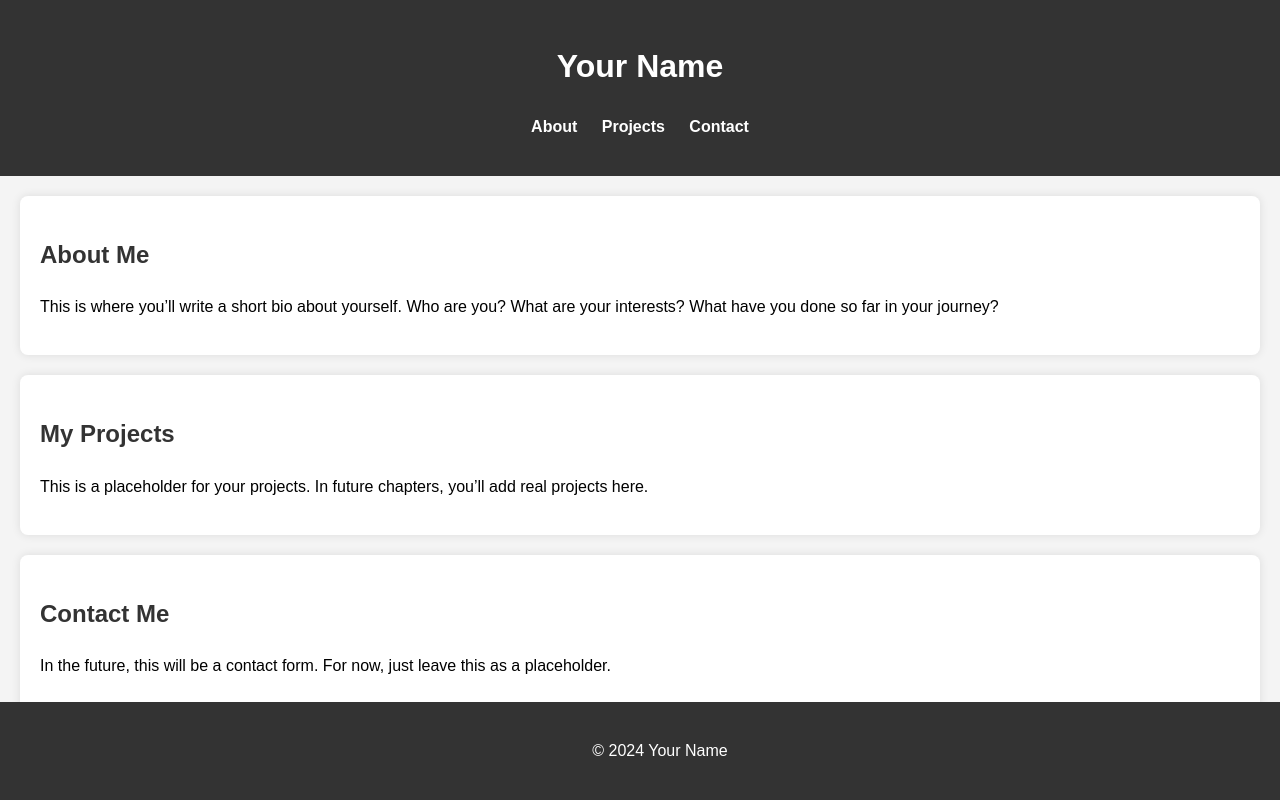
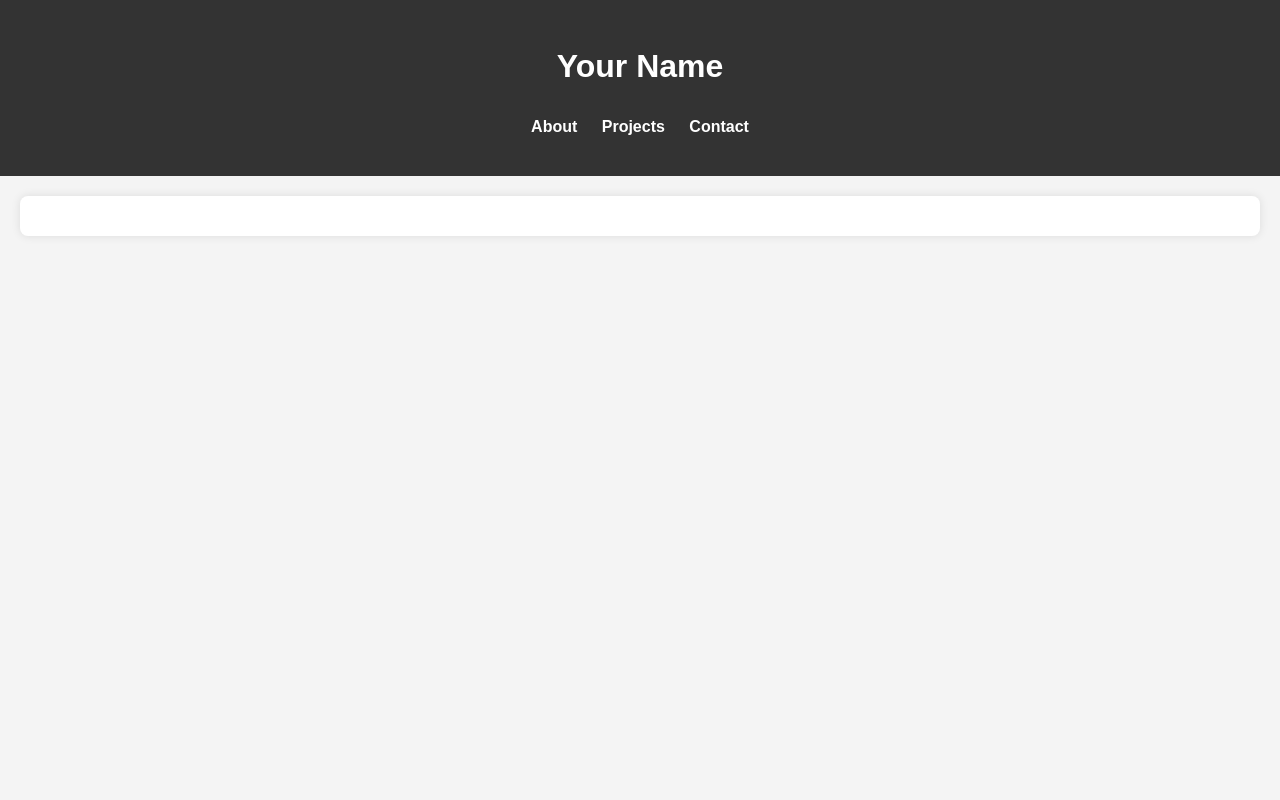
Before and after one commit to noahp211/my-portfolio, a plain HTML site: page index.html in a window 1280 px wide. Drawn offline with Linux system fonts and the light colour scheme.

Commit message:
java link and defer

```diff
--- a/index.html
+++ b/index.html
@@ -5,6 +5,7 @@
   <meta name="viewport" content="width=device-width, initial-scale=1.0">
   <title>My Portfolio</title>
   <link rel="stylesheet" href="css/styles.css">
+  <script src="js/script.js" defer></script>
 </head>
 <body>
 <!-- Header Section -->
@@ -21,25 +22,3 @@
 
 <!-- About Section -->
 <section id="about">
-  <h2>About Me</h2>
-  <p>This is where you’ll write a short bio about yourself. Who are you? What are your interests? What have you done so far in your journey?</p>
-</section>
-
-<!-- Projects Section -->
-<section id="projects">
-  <h2>My Projects</h2>
-  <p>This is a placeholder for your projects. In future chapters, you’ll add real projects here.</p>
-</section>
-
-<!-- Contact Sectioyn -->
-<section id="contact">
-  <h2>Contact Me</h2>
-  <p>In the future, this will be a contact form. For now, just leave this as a placeholder.</p>
-</section>
-
-<!-- Footer Section -->
-<footer>
-  <p>&copy; 2024 Your Name</p>
-</footer>
-</body>
-</html>
```
